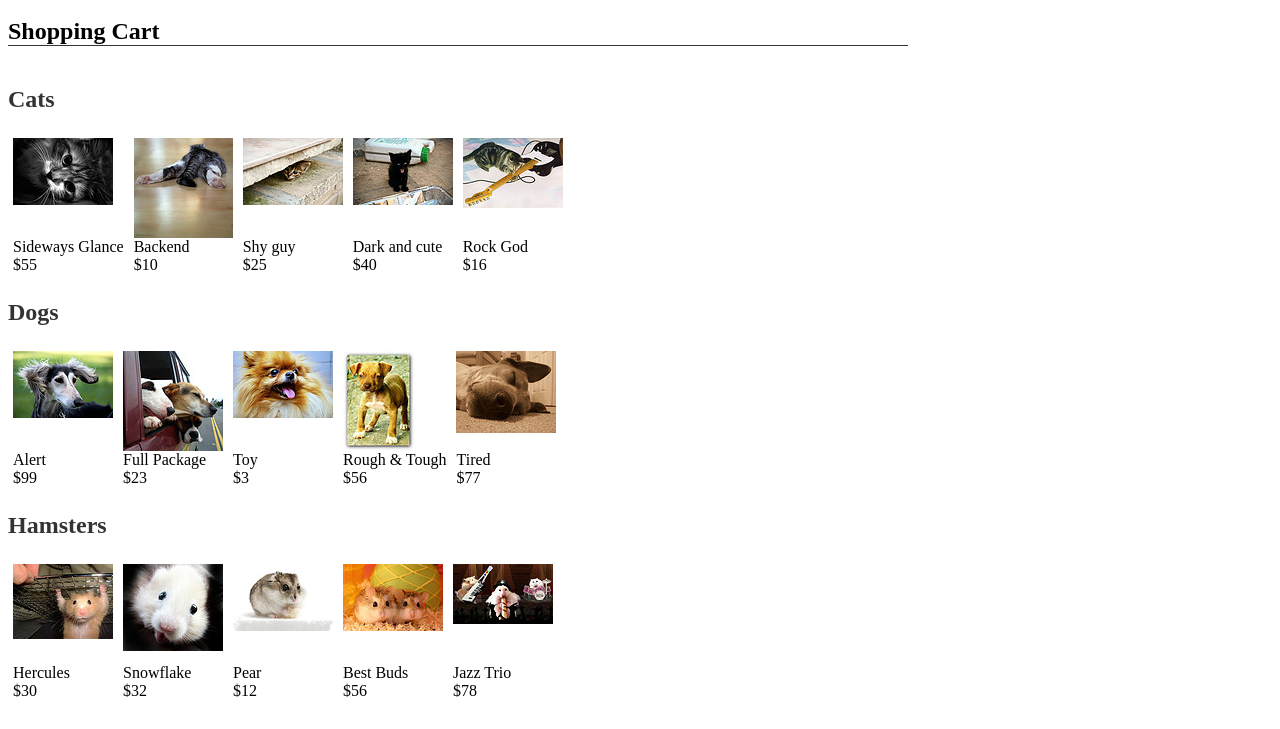
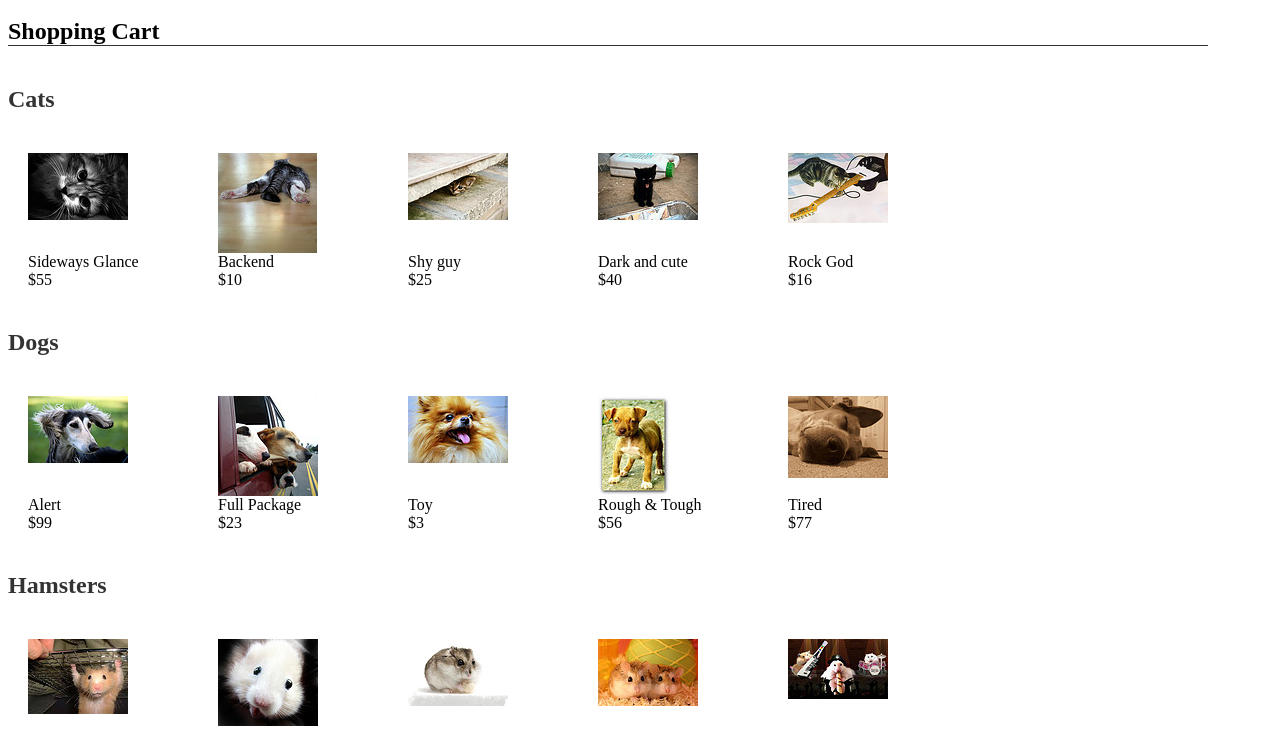
Before and after one commit to btakita/screw-unit-shopping-cart-demo, a plain HTML site: page public/index.html in a window 1280 px wide. Shown: the part 48-777 px from the top of the page. Drawn offline with Linux system fonts and the light colour scheme.

Commit message:
Better grid of pets.

```diff
--- a/public/stylesheets/index.css
+++ b/public/stylesheets/index.css
@@ -1,5 +1,5 @@
 .body-container {
-  width: 900px;
+  width: 1200px;
 }
 
 h1 {
@@ -21,7 +21,8 @@ h1 {
 
 .pet {
   float: left;
-  padding: 5px;
+  width: 150px;
+  padding: 20px;
 }
 
 .pet .image-container {
```
